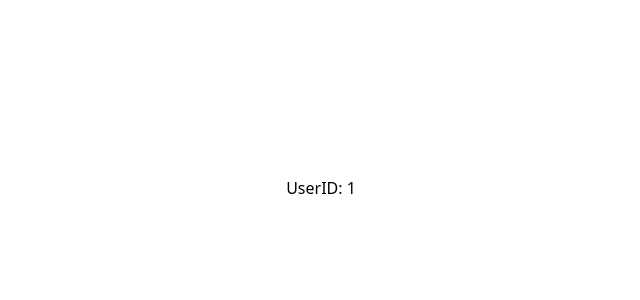
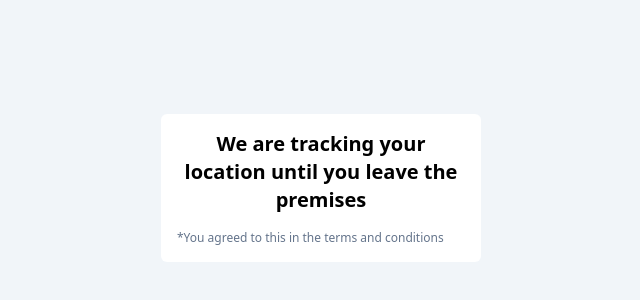
Before and after one commit to ChrisMungiria/full-stack-test, a React (Create React App) app in the folder frontend/: page /home/1 in a window 1280 px wide. Shown: the part 212-512 px from the top of the page, without its empty margins (319-959 px from the left). Built offline with nearby package versions, Linux system fonts and the light colour scheme.

Commit message:
feat: modified the terms and conditions

```diff
--- a/frontend/src/components/TermsAndConditions.tsx
+++ b/frontend/src/components/TermsAndConditions.tsx
@@ -34,7 +34,9 @@ const TermsAndConditions = ({
           he hearing am it totally removal. Remove but suffer wanted his lively
           length. Moonlight two applauded conveying end direction old principle
           but. Are expenses distance weddings perceive strongly who age
-          domestic.
+          domestic. What you're basically agreeing to is me logging your
+          location until you leave the event premises. This includes entry and
+          exit time.
         </p>
         <button
           onClick={handleAcceptTerms}
--- a/frontend/src/pages/HomePage.tsx
+++ b/frontend/src/pages/HomePage.tsx
@@ -1,10 +1,19 @@
-import { useParams } from "react-router-dom";
+// import { useParams } from "react-router-dom";
 
 const HomePage = () => {
-  const { userID } = useParams();
+  // const { userID } = useParams();
+  // const logUserLogInTime = () => {};
+  // const logUserLocation = () => {};
   return (
-    <div className="min-h-screen w-full flex items-center justify-center">
-      <h1>UserID: {userID}</h1>
+    <div className="min-h-screen w-full flex items-center justify-center bg-slate-100">
+      <div className="w-11/12 max-w-xs bg-white rounded-md p-4 space-y-4">
+        <h1 className="text-xl font-bold text-center">
+          We are tracking your location until you leave the premises
+        </h1>
+        <h2 className="text-xs text-slate-500">
+          *You agreed to this in the terms and conditions
+        </h2>
+      </div>
     </div>
   );
 };
```
